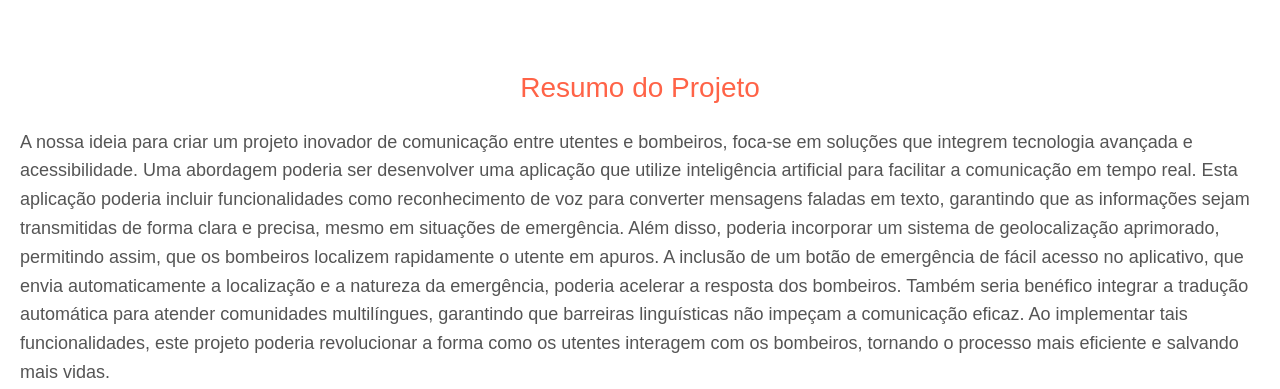
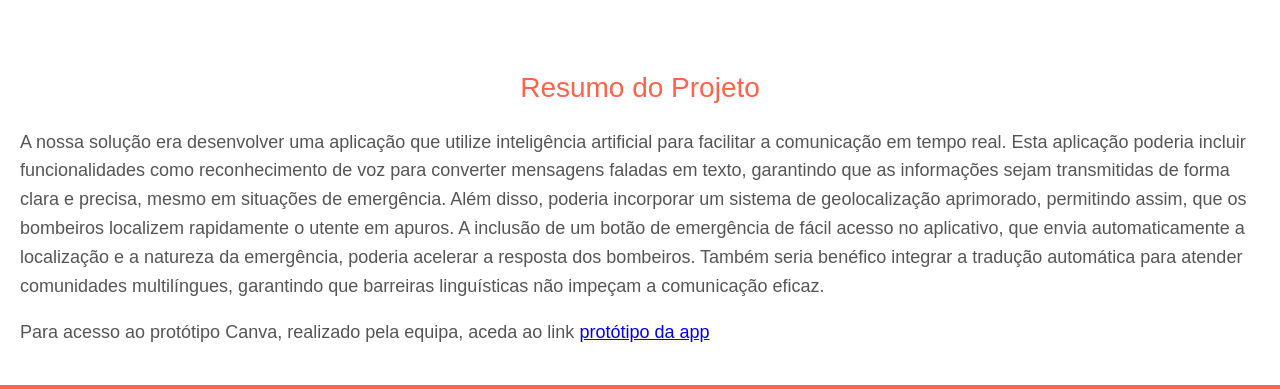
Before and after one commit to 1240808/site, a plain HTML site: page bombeiros.html in a window 1280 px wide. Shown: the part 154-543 px from the top of the page. Drawn offline with Linux system fonts and the light colour scheme.

Commit message:
Add files via upload

```diff
--- a/bombeiros.html
+++ b/bombeiros.html
@@ -24,7 +24,10 @@
         <section>
             <h2>Resumo do Projeto</h2>
             <p>
-                A nossa ideia para criar um projeto inovador de comunicação entre utentes e bombeiros, foca-se em soluções que integrem tecnologia avançada e acessibilidade. Uma abordagem poderia ser desenvolver uma aplicação que utilize inteligência artificial para facilitar a comunicação em tempo real. Esta aplicação poderia incluir funcionalidades como reconhecimento de voz para converter mensagens faladas em texto, garantindo que as informações sejam transmitidas de forma clara e precisa, mesmo em situações de emergência. Além disso, poderia incorporar um sistema de geolocalização aprimorado, permitindo assim, que os bombeiros localizem rapidamente o utente em apuros. A inclusão de um botão de emergência de fácil acesso no aplicativo, que envia automaticamente a localização e a natureza da emergência, poderia acelerar a resposta dos bombeiros. Também seria benéfico integrar a tradução automática para atender comunidades multilíngues, garantindo que barreiras linguísticas não impeçam a comunicação eficaz. Ao implementar tais funcionalidades, este projeto poderia revolucionar a forma como os utentes interagem com os bombeiros, tornando o processo mais eficiente e salvando mais vidas.
+                A nossa solução era desenvolver uma aplicação que utilize inteligência artificial para facilitar a comunicação em tempo real. Esta aplicação poderia incluir funcionalidades como reconhecimento de voz para converter mensagens faladas em texto, garantindo que as informações sejam transmitidas de forma clara e precisa, mesmo em situações de emergência. Além disso, poderia incorporar um sistema de geolocalização aprimorado, permitindo assim, que os bombeiros localizem rapidamente o utente em apuros. A inclusão de um botão de emergência de fácil acesso no aplicativo, que envia automaticamente a localização e a natureza da emergência, poderia acelerar a resposta dos bombeiros. Também seria benéfico integrar a tradução automática para atender comunidades multilíngues, garantindo que barreiras linguísticas não impeçam a comunicação eficaz.
+            </p>
+            <p>
+                Para acesso ao protótipo Canva, realizado pela equipa, aceda ao link <a href="https://www.canva.com/design/DAGW6toBU9I/h9RGKGPx-vugMySqItRIYg/edit?utm_content=DAGW6toBU9I&utm_campaign=designshare&utm_medium=link2&utm_source=sharebutton " target="_blank">protótipo da app</a>
             </p>
         </section>
     </main>
```
